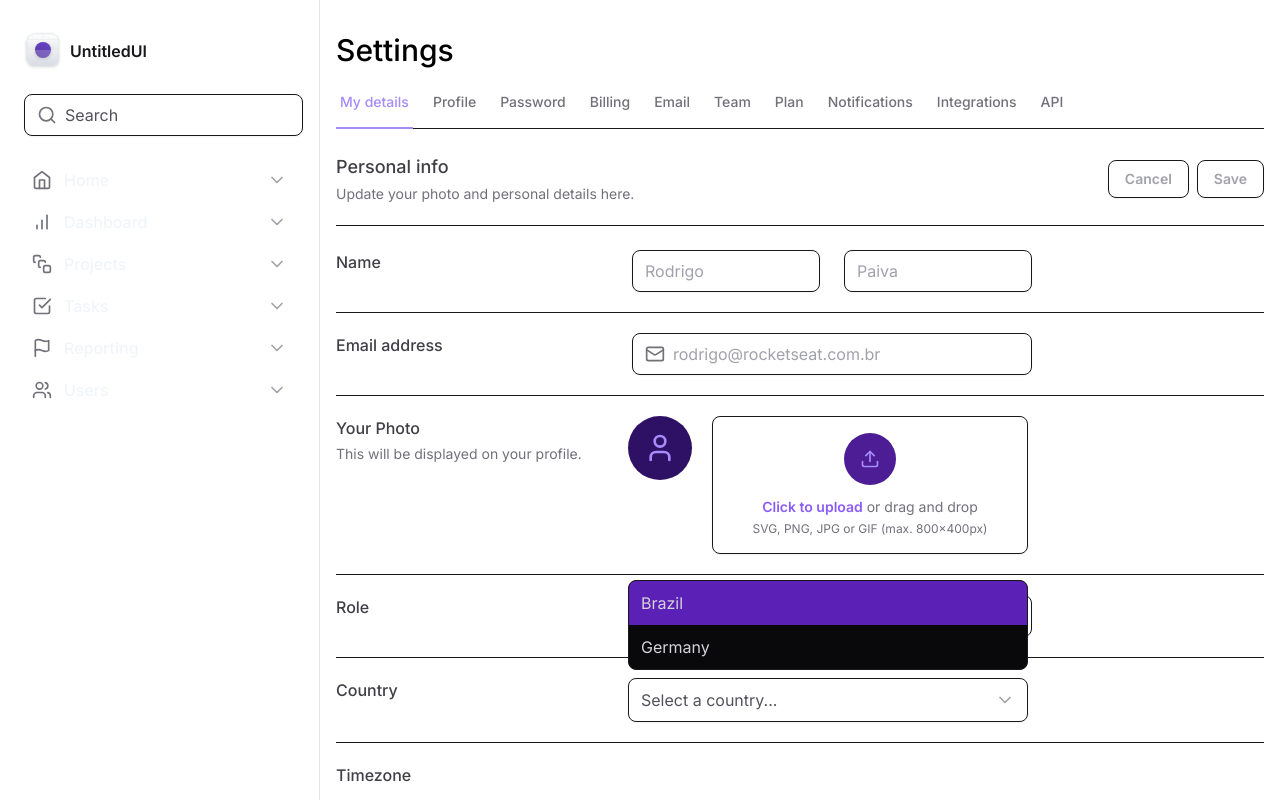
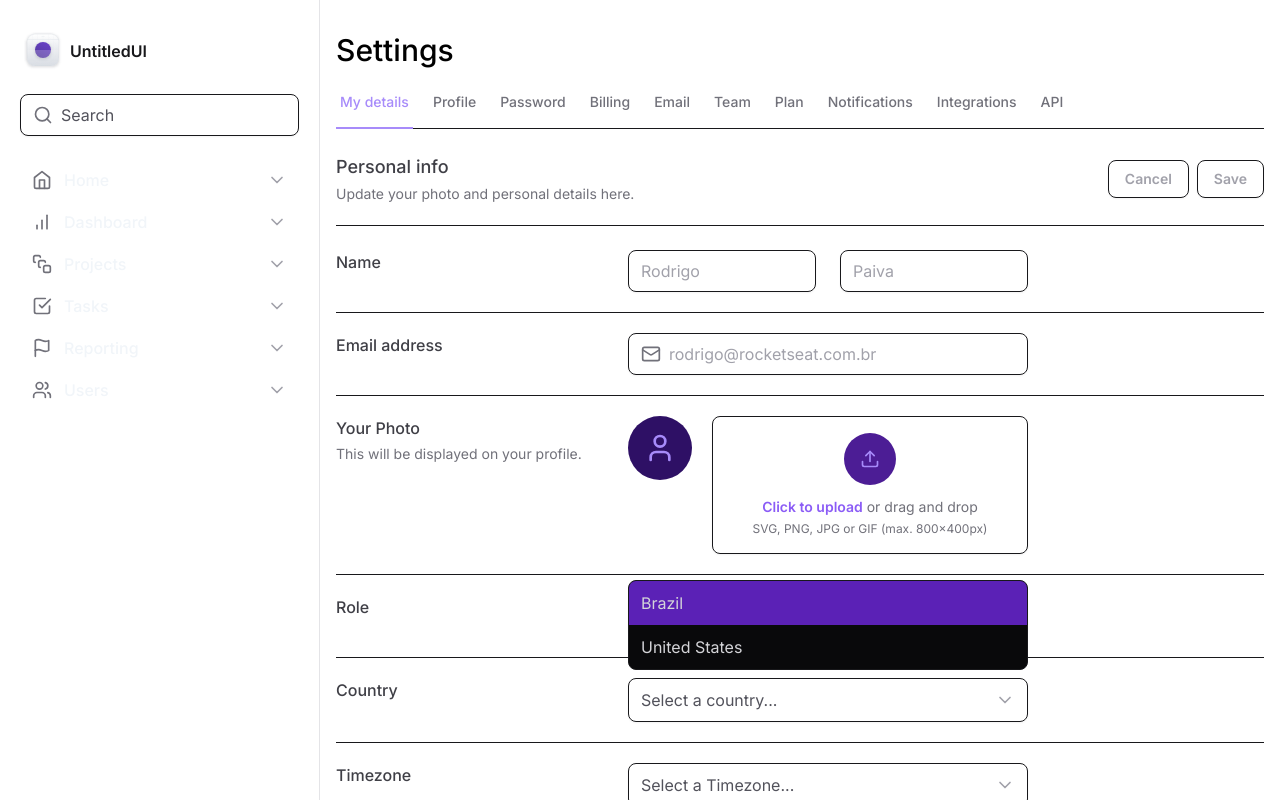
Before and after one commit to rdg-404/untitled-ui, a Next.js app: page / in a window 1280 px wide. Both pictures are taken after a click on the button "Select a country...". Shown: the top 800 px of the page. Built offline with nearby package versions, Linux system fonts and the light colour scheme.

Commit message:
bricks-componetizando select

```diff
--- a/src/app/page.tsx
+++ b/src/app/page.tsx
@@ -3,6 +3,8 @@
 import { Mail } from 'lucide-react'
 import * as FileInput from '@/components/Form/FileInput'
 import { Select } from '@/components/Form/Select'
+import { SelectLabel } from '@radix-ui/react-select'
+import { SelectItem } from '@/components/Form/Select/SelecteItem'
 
 export default function Home() {
   return (
@@ -116,7 +118,10 @@
               Country
             </label>
 
-            <Select />
+            <Select placeholder="Select a country...">
+              <SelectItem value="BR" text="Brazil" />
+              <SelectItem value="US" text="United States" />
+            </Select>
           </div>
 
           {/* Input Timezone */}
@@ -127,6 +132,16 @@
             >
               Timezone
             </label>
+            <Select placeholder="Select a Timezone...">
+              <SelectItem
+                value="utc8"
+                text="Pacific Standard Time (UTC-08:00)"
+              />
+              <SelectItem
+                value="utc3"
+                text="America Standard Brazilia (UTC-03:00)"
+              />
+            </Select>
           </div>
 
           {/* Input Bio */}
--- a/src/components/Form/Select.tsx
+++ b/src/components/Form/Select.tsx
@@ -1,14 +1,20 @@
 'use client'
 
 import * as SelectPrimitive from '@radix-ui/react-select'
-import { Check, ChevronDown } from 'lucide-react'
+import { ChevronDown } from 'lucide-react'
+import { ReactNode } from 'react'
 
-export function Select() {
+interface SelectProps {
+  children: ReactNode
+  placeholder: string
+}
+
+export function Select({ children, placeholder }: SelectProps) {
   return (
     <SelectPrimitive.Root>
       <SelectPrimitive.Trigger className=" flex h-11 w-full items-center justify-between gap-2 rounded-lg border border-zinc-900 px-3 py-2 shadow-sm data-[placeholder]:text-zinc-600">
         <SelectPrimitive.Value
-          placeholder="Select a country..."
+          placeholder={placeholder}
           className="text-black"
         />
         <SelectPrimitive.Icon>
@@ -23,27 +29,7 @@
           sideOffset={8}
           className="z-10 w-[--radix-select-trigger-width] overflow-hidden rounded-lg border border-zinc-900 bg-zinc-950"
         >
-          <SelectPrimitive.Viewport>
-            <SelectPrimitive.Item
-              value="BR"
-              className="flex items-center justify-between gap-2 px-3 py-2.5 text-zinc-300 outline-none data-[highlighted]:bg-violet-800"
-            >
-              <SelectPrimitive.ItemText>Brazil</SelectPrimitive.ItemText>
-              <SelectPrimitive.ItemIndicator>
-                <Check className="h-4 w-4 text-violet-500" />
-              </SelectPrimitive.ItemIndicator>
-            </SelectPrimitive.Item>
-
-            <SelectPrimitive.Item
-              value="AL"
-              className="flex items-center justify-between gap-2 px-3 py-2.5 text-zinc-300 outline-none data-[highlighted]:bg-violet-600"
-            >
-              <SelectPrimitive.ItemText>Germany</SelectPrimitive.ItemText>
-              <SelectPrimitive.ItemIndicator>
-                <Check className="h-4 w-4 text-violet-500" />
-              </SelectPrimitive.ItemIndicator>
-            </SelectPrimitive.Item>
-          </SelectPrimitive.Viewport>
+          <SelectPrimitive.Viewport>{children}</SelectPrimitive.Viewport>
         </SelectPrimitive.Content>
       </SelectPrimitive.Portal>
     </SelectPrimitive.Root>
--- /dev/null
+++ b/src/components/Form/Select/SelecteItem.tsx
@@ -0,0 +1,21 @@
+'use client'
+
+import * as Select from '@radix-ui/react-select'
+import { Check } from 'lucide-react'
+
+export type SelectItemProps = Select.SelectItemProps & {
+  text: string
+}
+export function SelectItem({ text, ...props }: SelectItemProps) {
+  return (
+    <Select.Item
+      {...props}
+      className="flex items-center justify-between gap-2 px-3 py-2.5 text-zinc-300 outline-none data-[highlighted]:bg-violet-800"
+    >
+      <Select.ItemText>{text}</Select.ItemText>
+      <Select.ItemIndicator>
+        <Check className="h-4 w-4 text-violet-500" />
+      </Select.ItemIndicator>
+    </Select.Item>
+  )
+}
--- a/src/components/Input.tsx
+++ b/src/components/Input.tsx
@@ -5,7 +5,7 @@
 function Root(props: InputRootProps) {
   return (
     <div
-      className="mx-1 flex w-full items-center gap-2 rounded-lg border border-zinc-900 px-3 py-2 shadow-sm dark:border-zinc-900"
+      className=" flex w-full items-center gap-2 rounded-lg border border-zinc-900 px-3 py-2 shadow-sm dark:border-zinc-900"
       {...props}
     />
   )
```
